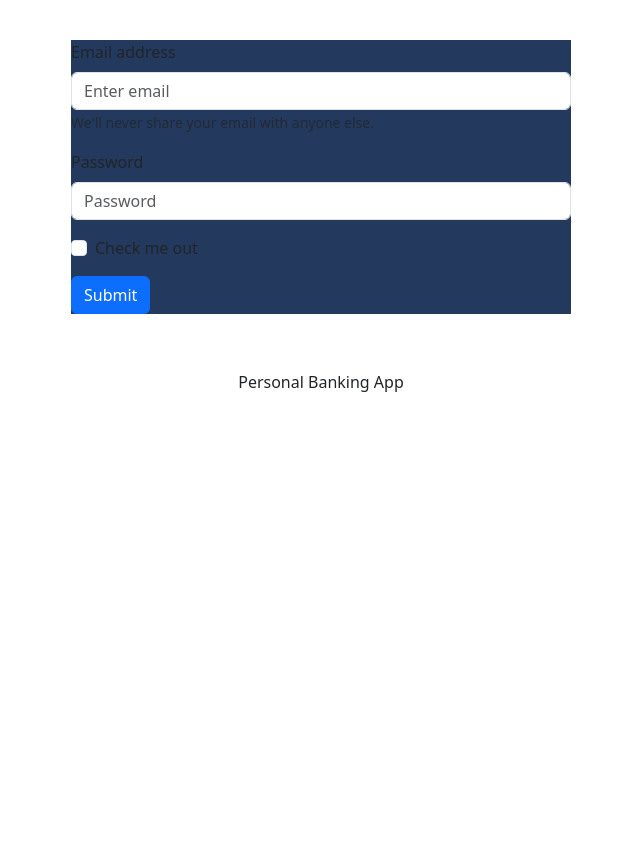
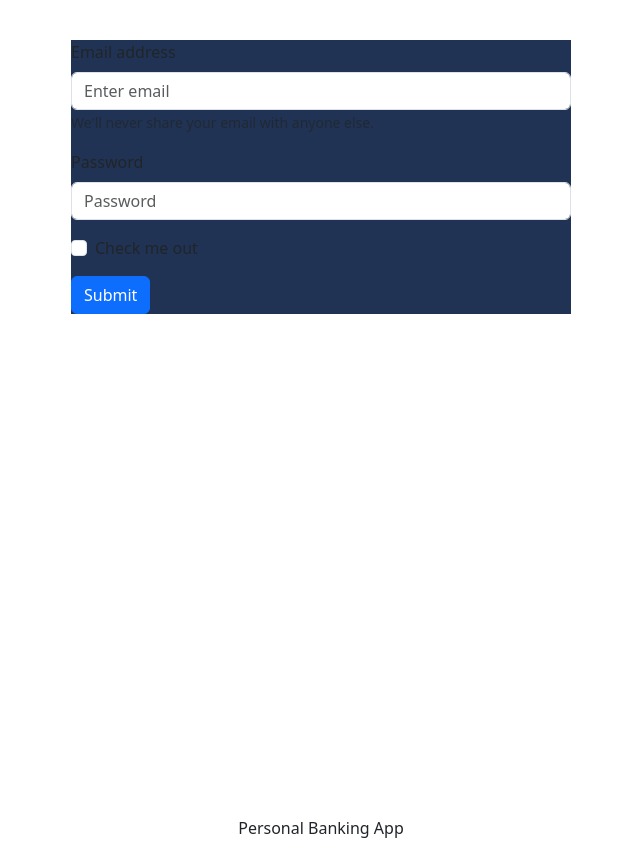
Before and after one commit to ricardoola/banking-app, a React (Create React App) app in the folder frontend/: page / in a window 1280 px wide. Shown: the whole page, without its empty margins (319-959 px from the left). Before the commit the page ends 800 px from the top, so only its background shows below. Built offline with nearby package versions, Linux system fonts and the light colour scheme.

Commit message:
added login route

```diff
--- a/frontend/src/index.css
+++ b/frontend/src/index.css
@@ -5,21 +5,15 @@ body {
     sans-serif;
   -webkit-font-smoothing: antialiased;
   -moz-osx-font-smoothing: grayscale;
+  height:100%;
 }
+
 
 code {
   font-family: source-code-pro, Menlo, Monaco, Consolas, 'Courier New',
     monospace;
 }
 
-
-.footer {
-  /* Option 1: Absolute positioning */
-  position: absolute;
-  bottom: 0;
-  left: 0;
-  right: 0;
-
-  /* Option 2: Direct child */
-  /* margin-top: auto; */
+main {
+  min-height: 100vh;
 }
--- a/frontend/src/index.js
+++ b/frontend/src/index.js
@@ -4,13 +4,14 @@ import './index.css';
 import App from './App';
 import reportWebVitals from './reportWebVitals';
 import 'bootstrap/dist/css/bootstrap.min.css';
+import Colors from './Colors';
 
 
 const root = ReactDOM.createRoot(document.getElementById('root'));
 root.render(
-<>
+<React.StrictMode>
     <App />
-</>
+</React.StrictMode>
 );
 
 // If you want to start measuring performance in your app, pass a function
--- a/frontend/src/screens/LoginScreen.js
+++ b/frontend/src/screens/LoginScreen.js
@@ -8,7 +8,7 @@ import Colors from '../Colors';
 const LoginScreen = () => {
   return (
     <>
-    <Form className='mx-auto my-4' style={{width:"500px", backgroundColor: Colors.blue1 }}>
+    <Form className='mx-auto my-4' style={{width:"500px", backgroundColor: Colors.blue2 }}>
       <Form.Group className="mb-3" controlId="formBasicEmail">
         <Form.Label>Email address</Form.Label>
         <Form.Control type="email" placeholder="Enter email" />
```
